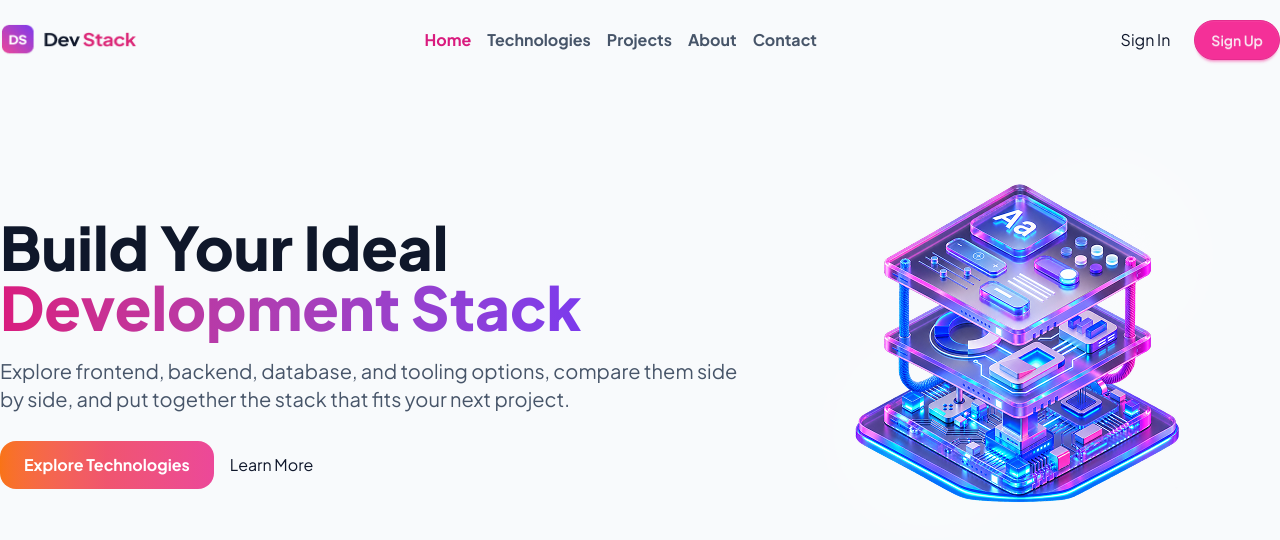
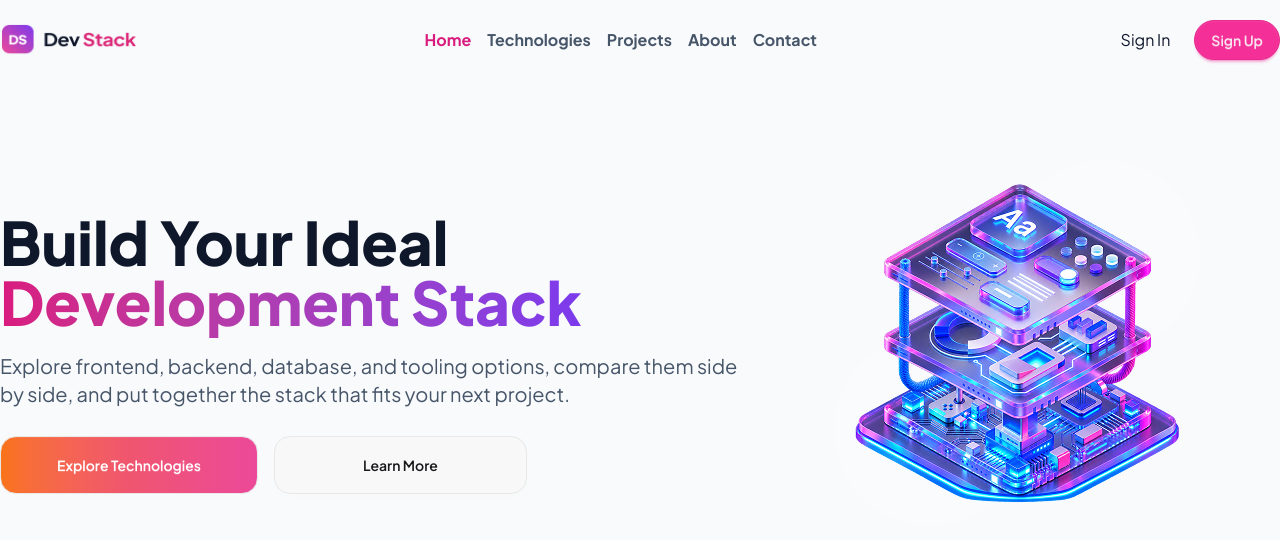
Before and after one commit to hafizul1997/Assignment05, a React (Vite) app: page / in a window 1280 px wide. Shown: the top 540 px of the page. Built offline with nearby package versions, Linux system fonts and the light colour scheme.

Commit message:
Updated in Hero Section Explore Technologies and Learn More Button using State

```diff
--- a/src/Components/Hero.tsx
+++ b/src/Components/Hero.tsx
@@ -1,6 +1,10 @@
-import React from 'react';
+import React, { useState } from 'react';
 import HeroImage from '../assets/banner-stack.png'
 const Hero = () => {
+    const [herobtn,setHeroBtn]=useState('Explore Technologies');
+    const handleHeroBtn=(type:"Explore Technologies"|"Learn More")=>{
+        setHeroBtn(type);
+    }
     return (
         <section>
             <div className='max-w-[1280px] mx-auto' >
@@ -12,8 +16,8 @@ const Hero = () => {
 compare them side by side, and put together the stack that fits your
 next project.</p>
 <div className='flex gap-4 mt-7'>
-    <button className='bg-gradient-to-r from-[#f97316] via-[#f0556f] to-[#ec4899] text-white font-bold px-6 py-3 rounded-2xl'>Explore Technologies</button>
-    <button>Learn More</button>
+    <button onClick={()=>handleHeroBtn("Explore Technologies")} className={`btn px-14 ${herobtn ==="Explore Technologies" ? "text-white bg-gradient-to-r from-[#f97316] via-[#f0556f] to-[#ec4899]" : ""} py-7 rounded-2xl text-bold`}>Explore Technologies</button>
+    <button onClick={()=>handleHeroBtn("Learn More")} className={`btn px-22 ${herobtn ==="Learn More" ? "text-white bg-gradient-to-r from-[#f97316] via-[#f0556f] to-[#ec4899]" : ""} py-7 rounded-2xl text-bold`}>Learn More</button>
 </div>
             </div>
             <img src={HeroImage} alt="Banner Stack"/>
--- a/src/index.css
+++ b/src/index.css
@@ -1,3 +1,4 @@
+@import url('https://fonts.googleapis.com/css2?family=Inter:wght@400;500;600;700;800&display=swap'); /*FONT Inter */
 @import url('https://fonts.googleapis.com/css2?family=Plus+Jakarta+Sans:ital,wght@0,200..800;1,200..800&display=swap');
 @import "tailwindcss";
 @plugin "daisyui";
```
